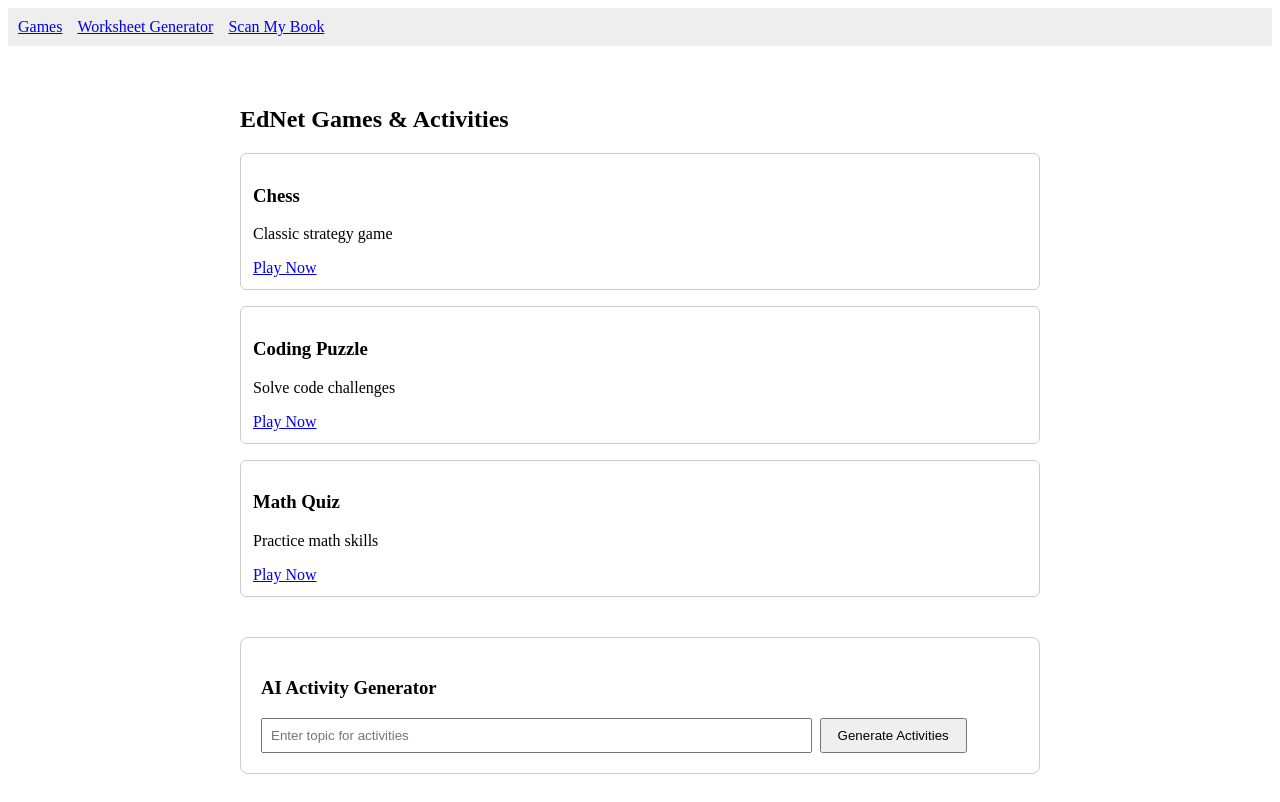
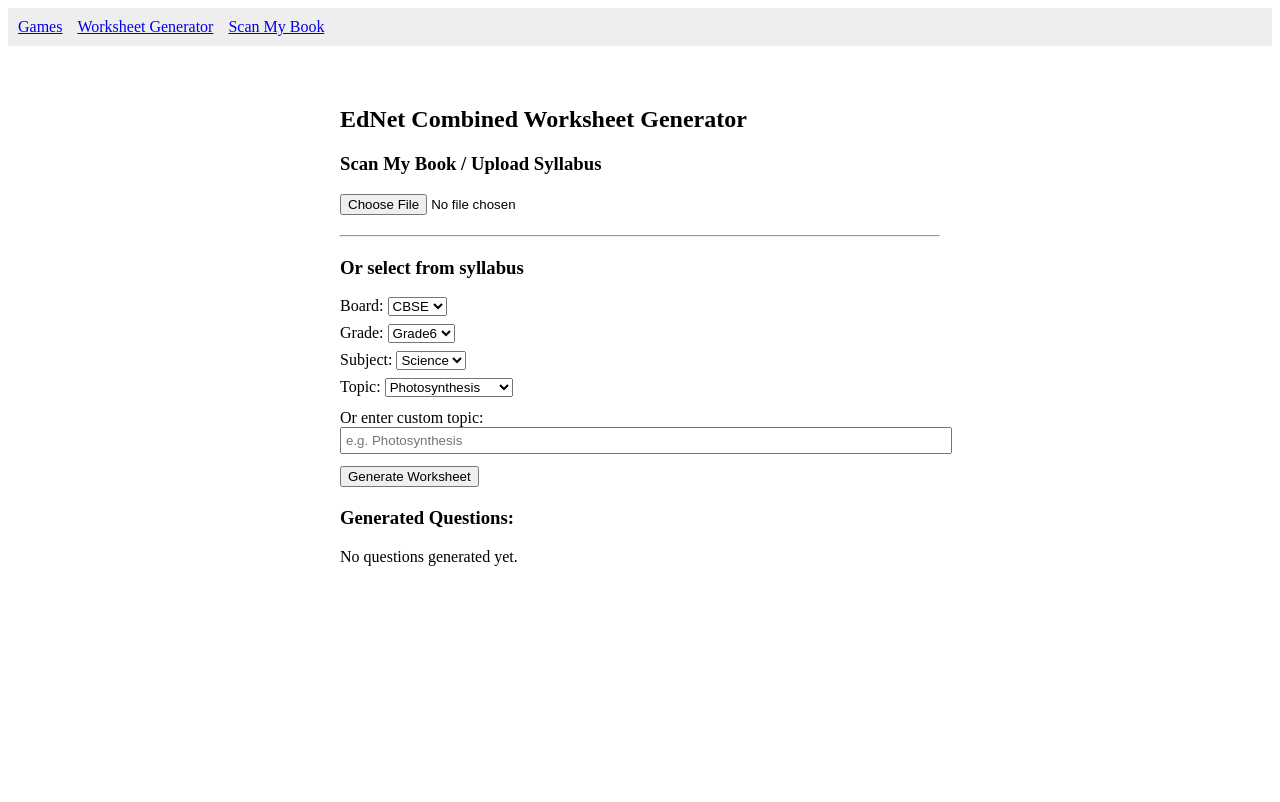
Before and after one commit to ednetlearn/ednet-phase-1, a React (Vite) app: page / in a window 1280 px wide. Built offline with nearby package versions, Linux system fonts and the light colour scheme.

Commit message:
Update GamesPage.jsx

```diff
--- a/src/GamesPage.jsx
+++ b/src/GamesPage.jsx
@@ -1,97 +1,232 @@
-// src/GamesPage.jsx
-import React, { useState } from 'react';
-import { Link } from 'react-router-dom';
+import React, { useState, useEffect } from "react";
 
-// ActivityGenerator Component (inline here or put in separate file)
-function ActivityGenerator() {
-  const [topic, setTopic] = useState('');
-  const [activities, setActivities] = useState([]);
+// Sample syllabus data (simplified)
+const syllabusData = {
+  CBSE: {
+    Grade6: {
+      Science: ["Photosynthesis", "Food Chains", "Plant Cells"],
+      Math: ["Fractions", "Decimals"],
+    },
+    Grade7: {
+      Science: ["Respiration", "Electricity"],
+      Math: ["Algebra", "Geometry"],
+    },
+  },
+  ICSE: {
+    Grade6: {
+      Science: ["Nutrition", "Light"],
+      Math: ["Numbers", "Geometry Basics"],
+    },
+  },
+};
+
+function CombinedWorksheetGenerator() {
+  const [board, setBoard] = useState("CBSE");
+  const [grade, setGrade] = useState("Grade6");
+  const [subject, setSubject] = useState("Science");
+  const [topics, setTopics] = useState([]);
+  const [selectedTopic, setSelectedTopic] = useState("");
+  const [customTopic, setCustomTopic] = useState("");
+  const [uploadedText, setUploadedText] = useState("");
+  const [questions, setQuestions] = useState([]);
   const [loading, setLoading] = useState(false);
 
-  const generateActivities = async () => {
-    if (!topic.trim()) {
-      alert('Please enter a topic');
+  // Update topics when board/grade/subject changes
+  useEffect(() => {
+    const newTopics =
+      syllabusData[board]?.[grade]?.[subject] || [];
+    setTopics(newTopics);
+    setSelectedTopic(newTopics[0] || "");
+  }, [board, grade, subject]);
+
+  // Simulate text extraction from file upload
+  const handleFileChange = (e) => {
+    const file = e.target.files[0];
+    if (!file) return;
+
+    // Simulate extraction, in real app use OCR or text extraction libs
+    const simulatedExtractedText =
+      "This is the extracted syllabus text from the uploaded file.";
+    setUploadedText(simulatedExtractedText);
+
+    // Clear custom and selected topics since we now have uploaded text
+    setCustomTopic("");
+    setSelectedTopic("");
+  };
+
+  const generatePrompt = () => {
+    if (uploadedText.trim()) {
+      return `Generate worksheet questions based on the following syllabus content:\n${uploadedText}`;
+    }
+    if (customTopic.trim()) {
+      return `Generate worksheet questions for the topic: "${customTopic.trim()}"`;
+    }
+    if (selectedTopic) {
+      return `Generate worksheet questions for the topic: "${selectedTopic}"`;
+    }
+    return "";
+  };
+
+  const handleGenerate = async () => {
+    const prompt = generatePrompt();
+    if (!prompt) {
+      alert(
+        "Please upload a syllabus file, enter a custom topic, or select a topic from the list."
+      );
       return;
     }
+
     setLoading(true);
-    setActivities([]);
+    setQuestions([]);
 
     try {
-      const response = await fetch('http://localhost:5001/generate-worksheet', {
-        method: 'POST',
-        headers: { 'Content-Type': 'application/json' },
-        body: JSON.stringify({ prompt: `Generate fun learning activities for the topic: ${topic}` }),
-      });
+      const response = await fetch(
+        "http://localhost:5001/generate-worksheet",
+        {
+          method: "POST",
+          headers: { "Content-Type": "application/json" },
+          body: JSON.stringify({ prompt }),
+        }
+      );
       const data = await response.json();
-      setActivities(data.questions || []);
+      setQuestions(data.questions || []);
     } catch (error) {
-      console.error('Error:', error);
-      alert('Failed to generate activities');
+      console.error(error);
+      alert("Failed to generate worksheet. Try again.");
     }
+
     setLoading(false);
   };
 
   return (
-    <div style={{ marginTop: 40, padding: 20, border: '1px solid #ccc', borderRadius: 8 }}>
-      <h3>AI Activity Generator</h3>
+    <div style={{ maxWidth: 600, margin: "auto", padding: 20 }}>
+      <h2>EdNet Combined Worksheet Generator</h2>
+
+      <h3>Scan My Book / Upload Syllabus</h3>
+      <input type="file" accept=".pdf,image/*" onChange={handleFileChange} />
+      {uploadedText && (
+        <textarea
+          style={{ width: "100%", height: 80, marginTop: 8 }}
+          readOnly
+          value={uploadedText}
+        />
+      )}
+
+      <hr style={{ margin: "20px 0" }} />
+
+      <h3>Or select from syllabus</h3>
+
+      <label>
+        Board:{" "}
+        <select
+          value={board}
+          onChange={(e) => setBoard(e.target.value)}
+          style={{ marginBottom: 8 }}
+        >
+          {Object.keys(syllabusData).map((b) => (
+            <option key={b} value={b}>
+              {b}
+            </option>
+          ))}
+        </select>
+      </label>
+
+      <br />
+
+      <label>
+        Grade:{" "}
+        <select
+          value={grade}
+          onChange={(e) => setGrade(e.target.value)}
+          style={{ marginBottom: 8 }}
+        >
+          {Object.keys(syllabusData[board] || {}).map((g) => (
+            <option key={g} value={g}>
+              {g}
+            </option>
+          ))}
+        </select>
+      </label>
+
+      <br />
+
+      <label>
+        Subject:{" "}
+        <select
+          value={subject}
+          onChange={(e) => setSubject(e.target.value)}
+          style={{ marginBottom: 8 }}
+        >
+          {Object.keys(syllabusData[board]?.[grade] || {}).map((s) => (
+            <option key={s} value={s}>
+              {s}
+            </option>
+          ))}
+        </select>
+      </label>
+
+      <br />
+
+      <label>
+        Topic:{" "}
+        <select
+          value={selectedTopic}
+          onChange={(e) => {
+            setSelectedTopic(e.target.value);
+            setCustomTopic(""); // clear custom topic when selecting topic
+            setUploadedText(""); // clear uploaded text too
+          }}
+          disabled={uploadedText.trim() !== ""}
+          style={{ marginBottom: 12 }}
+        >
+          <option value="">-- Select a topic --</option>
+          {topics.map((t) => (
+            <option key={t} value={t}>
+              {t}
+            </option>
+          ))}
+        </select>
+      </label>
+
+      <br />
+
+      <label>
+        Or enter custom topic:{" "}
         <input
           type="text"
-        value={topic}
-        onChange={(e) => setTopic(e.target.value)}
-        placeholder="Enter topic for activities"
-        style={{ width: '70%', padding: 8, marginRight: 8 }}
+          value={customTopic}
+          onChange={(e) => {
+            setCustomTopic(e.target.value);
+            setSelectedTopic(""); // clear selected topic when typing custom
+            setUploadedText(""); // clear uploaded text too
+          }}
+          placeholder="e.g. Photosynthesis"
+          style={{ width: "100%", marginBottom: 12, padding: 4 }}
         />
-      <button onClick={generateActivities} disabled={loading} style={{ padding: '8px 16px' }}>
-        {loading ? 'Generating...' : 'Generate Activities'}
+      </label>
+
+      <br />
+
+      <button onClick={handleGenerate} disabled={loading}>
+        {loading ? "Generating..." : "Generate Worksheet"}
       </button>
 
-      {activities.length > 0 && (
-        <ul style={{ marginTop: 20 }}>
-          {activities.map((activity, index) => (
-            <li key={index} style={{ marginBottom: 8 }}>
-              {activity}
+      <div style={{ marginTop: 20 }}>
+        <h3>Generated Questions:</h3>
+        {questions.length === 0 ? (
+          <p>No questions generated yet.</p>
+        ) : (
+          <ol>
+            {questions.map((q, i) => (
+              <li key={i} style={{ marginBottom: 10 }}>
+                {q}
               </li>
             ))}
-        </ul>
+          </ol>
         )}
+      </div>
     </div>
   );
 }
 
-const gamesList = [
-  { id: 1, name: 'Chess', description: 'Classic strategy game', url: '/games/chess' },
-  { id: 2, name: 'Coding Puzzle', description: 'Solve code challenges', url: '/games/coding-puzzle' },
-  { id: 3, name: 'Math Quiz', description: 'Practice math skills', url: '/games/math-quiz' },
-  // Add more games here
-];
-
-function GamesPage() {
-  return (
-    <div style={{ maxWidth: 800, margin: 'auto', padding: 20 }}>
-      <h2>EdNet Games & Activities</h2>
-
-      <ul style={{ listStyleType: 'none', padding: 0 }}>
-        {gamesList.map((game) => (
-          <li
-            key={game.id}
-            style={{
-              marginBottom: 16,
-              border: '1px solid #ccc',
-              padding: 12,
-              borderRadius: 6,
-            }}
-          >
-            <h3>{game.name}</h3>
-            <p>{game.description}</p>
-            <Link to={game.url}>Play Now</Link>
-          </li>
-        ))}
-      </ul>
-
-      {/* Integrated AI Activity Generator */}
-      <ActivityGenerator />
-    </div>
-  );
-}
-
-export default GamesPage;
+export default CombinedWorksheetGenerator;
```
Lines whose indentation alone changed are shown as unchanged.
